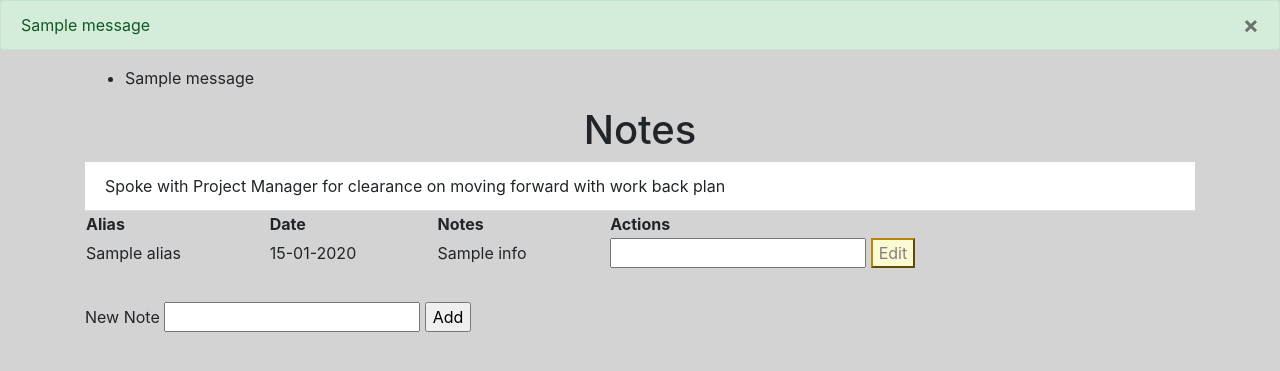
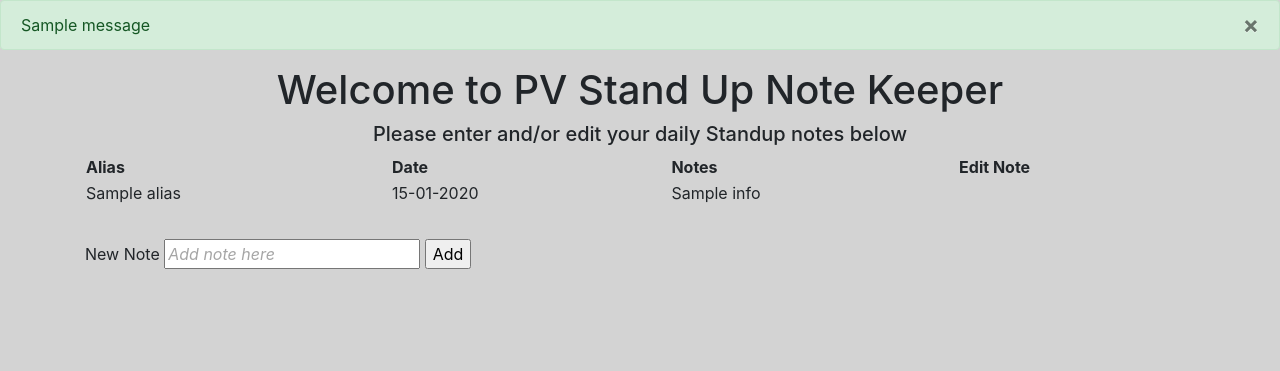
Before and after one commit to Rocket387/Level-5-Software-and-Agile-Project, a Flask app: template NoteKeeper/templates/home.html in a window 1280 px wide. Shown: the part 96-467 px from the top of the page. Run offline with Flask 2, Linux system fonts and the light colour scheme; data comes from the database, SQL or seed files in the repository; both versions use the stored data as it was after the commit; the template is opened without the code that fills it: values that come from a table or form of the project are taken from there, most other values are stand-ins (such as "Sample title", 1, 10 or a date in 2020); one stand-in notice (Sample message) is shown; some libraries are stand-ins or nearby versions.

Commit message:
Web app updatesafter speaking with tutor, permitted Admin to Edit all notes, added detail about the app on the Home screen, removed edit button and text input box so it only appears for logged in users notes

```diff
--- a/NoteKeeper/models.py
+++ b/NoteKeeper/models.py
@@ -2,6 +2,7 @@ from .extensions import db
 from flask_login import UserMixin # class provides methods for flask_login such as is_authenticated
 #for example checking user is logged in before moving to home page)
 from sqlalchemy.sql import func
+from datetime import datetime
 
 #### Object Relational Mapping for database ####
 
@@ -11,7 +12,7 @@ from sqlalchemy.sql import func
 class Note(db.Model):
     id = db.Column(db.Integer, primary_key=True)
     info = db.Column(db.String(10000))
-    date = db.Column(db.Date, default=func.current_date())
+    date = db.Column(db.DateTime, default=datetime.utcnow)
     user_id = db.Column(db.Integer, db.ForeignKey('user.id'))
     role_id = db.Column(db.Integer, db.ForeignKey('role.id'))
 
--- a/NoteKeeper/static/style.css
+++ b/NoteKeeper/static/style.css
@@ -14,3 +14,9 @@ button {
     color: gray;
     border-color: darkgoldenrod;
 }
+
+input::placeholder {
+    color: grey;
+    font-style: italic;
+    opacity: 0.7;
+}
--- a/NoteKeeper/templates/home.html
+++ b/NoteKeeper/templates/home.html
@@ -2,29 +2,18 @@
 {%block title%}Home{%endblock%}
 
 {% block content%}
-{% with messages = get_flashed_messages() %}
-  {% if messages %}
-    <ul class="flashes">
-      {% for message in messages %}
-        <li>{{ message }}</li>
-      {% endfor %}
-    </ul>
-  {% endif %}
-{% endwith %}
-<h1 align="center">Notes</h1>
+
+<h1 align="center">Welcome to PV Stand Up Note Keeper</h1>
+<h5 align="center">Please enter and/or edit your daily Standup notes below</h5>
 <ul class="list-group list-group-flush" id="notes">
-  {% for note in user.notes %}
-  <li class="list-group-item">
-    {{ note.info }}
-  </li>
-  {% endfor %}
+
   <body>
     <table>
         <tr>
             <th>Alias</th>
             <th>Date</th>
             <th>Notes</th>
-            <th>Actions</th>
+            <th>Edit Note</th>
         </tr>
     {%-for row in eventsList-%}
         <tr>
@@ -32,13 +21,20 @@
             <td>{{row.date.strftime('%d-%m-%Y')}}</td>
             <td>{{row.info}}</td>
             <td>
+              {% if current_user.has_role('Admin') or current_user.id == row.user.id %}
               <form method="POST" action="{{url_for('views.edit_note', note_id=row.id) }}" style="display:inline;">
-                <input type="text" name="updated_info" value="" required/>
+                <input type="text" name="updated_info" placeholder="Edit Note here" required/>
                 <button type="submit">Edit</button>
               </form>
+              {%endif%}
             </td>
             <td>
               {% if current_user.has_role('Admin') %}
+              <script>
+                function confirmDelete() {
+                    return confirm("Are you sure you want to delete this note?");
+                }
+                </script>
               <form method="POST" action="{{ url_for('views.delete_note', note_id=row.id) }}" style="display:inline;" onsubmit="return confirmDelete();">
                 <button type="submit">Delete</button>
               </form>
@@ -47,16 +43,11 @@
         </tr>
     {%-endfor-%}
     </table>
-    <script>
-      function confirmDelete() {
-          return confirm("Are you sure you want to delete this note?");
-      }
-      </script>
     <hr/>
     <form method="post">
         <title>Add Note</title>
         <label for="eventBox">New Note</label>
-        <input name="eventBox" id="eventBox" required/>
+        <input name="eventBox" placeholder="Add note here" id="eventBox" required/>
         <input type="submit" value = "Add">
     </form>
 </body>
--- a/NoteKeeper/views.py
+++ b/NoteKeeper/views.py
@@ -35,7 +35,7 @@ def home():
         return redirect(url_for('views.home'))
 
     #queries all notes and orders them by date for the homepage
-    events_list = db.session.query(Note).join(User).order_by(Note.date).all()
+    events_list = db.session.query(Note).join(User).order_by(Note.date.desc()).all()
 
    #redirect to prevent resubmission issues
     return render_template('home.html', user=current_user, eventsList=events_list)
@@ -67,7 +67,7 @@ def edit_note(note_id):
     return redirect(url_for('views.home'))
 
 #function for Admin users to delete notes
-@views.route('/delete-note/<int:note_id>')
+@views.route('/delete-note/<int:note_id>', methods=['POST'])
 @login_required
 def delete_note(note_id):
     note = Note.query.get_or_404(note_id)
```
Also changed, not shown: NoteKeeper/templates/login.html (+1 -9 lines), NoteKeeper/templates/signup.html (+1 -9 lines), tests/test_app.py (+25 -5 lines), README.md, instance/PVWebAppDB.db, instance/test_PVWebAppDB.db.
